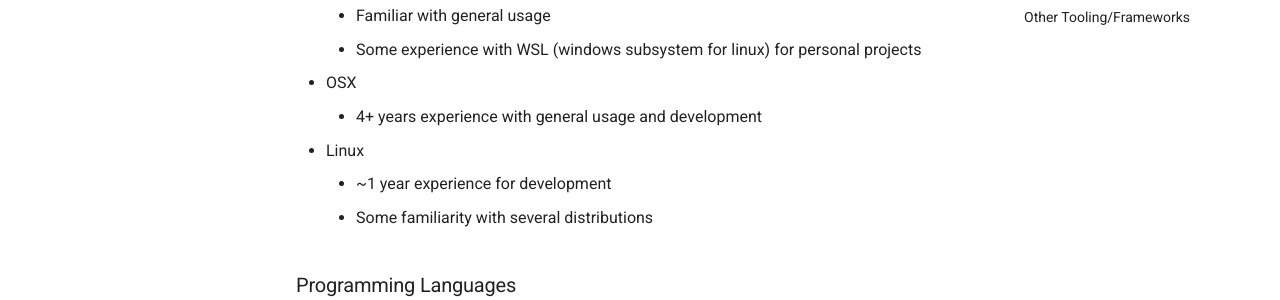
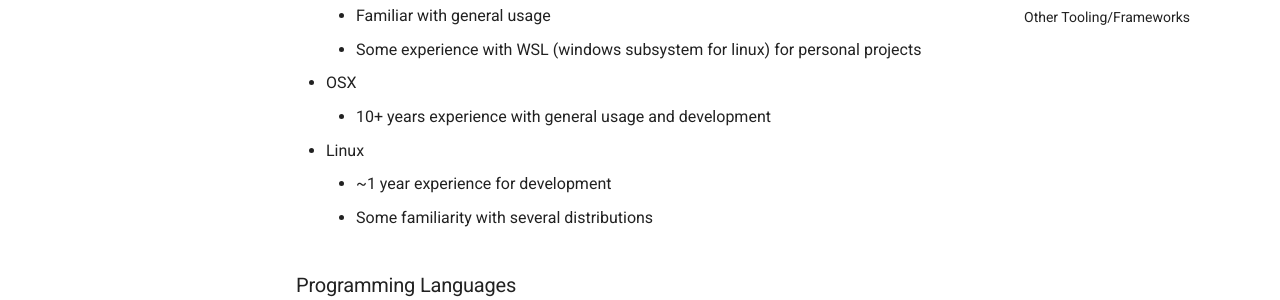
Before and after one commit to jonnybell895/personal-docs, an MkDocs documentation site: the page built from docs/exp.md, in a window 1280 px wide and 900 px high. Shown: the part 256-556 px from the top of the window. Built offline with MkDocs 1.6.1 and Material for MkDocs 9.7.7, drawn with Linux system fonts in a browser that asks for light colours.

Commit message:
update osx exp

```diff
--- a/docs/exp.md
+++ b/docs/exp.md
@@ -5,7 +5,7 @@
     - Familiar with general usage
     - Some experience with WSL (windows subsystem for linux) for personal projects
 - OSX
-    - 4+ years experience with general usage and development
+    - 10+ years experience with general usage and development
 - Linux
     - ~1 year experience for development
     - Some familiarity with several distributions
```
